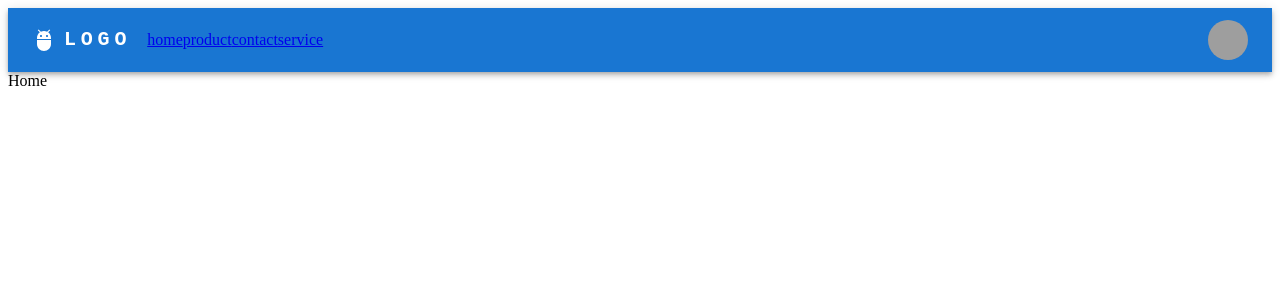
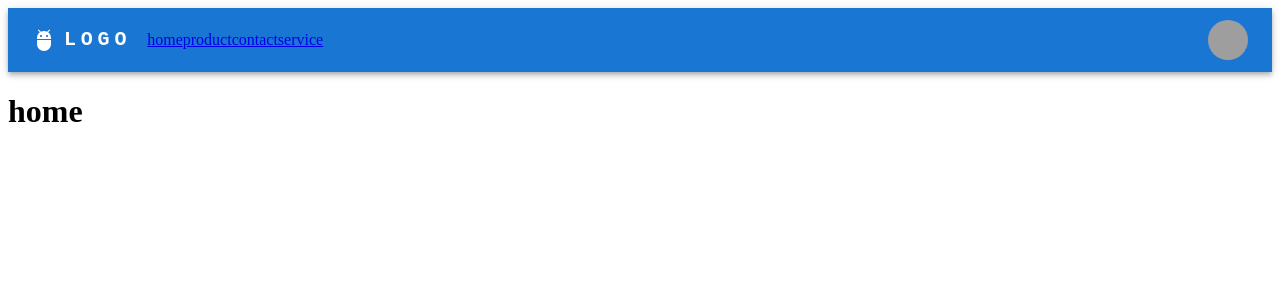
Before and after one commit to anus26/react-card, a React (Vite) app: page / in a window 1280 px wide. Shown: the top 300 px of the page. Built offline with nearby package versions, Linux system fonts and the light colour scheme; grey boxes are pictures that could not be loaded.

Commit message:
modified

```diff
--- a/src/Pages/Home.jsx
+++ b/src/Pages/Home.jsx
@@ -2,7 +2,9 @@ import React from 'react'
 
 const Home = () => {
   return (
-    <div>Home</div>
+  <>
+  <h1 >home</h1>
+  </>
   )
 }
 
```
